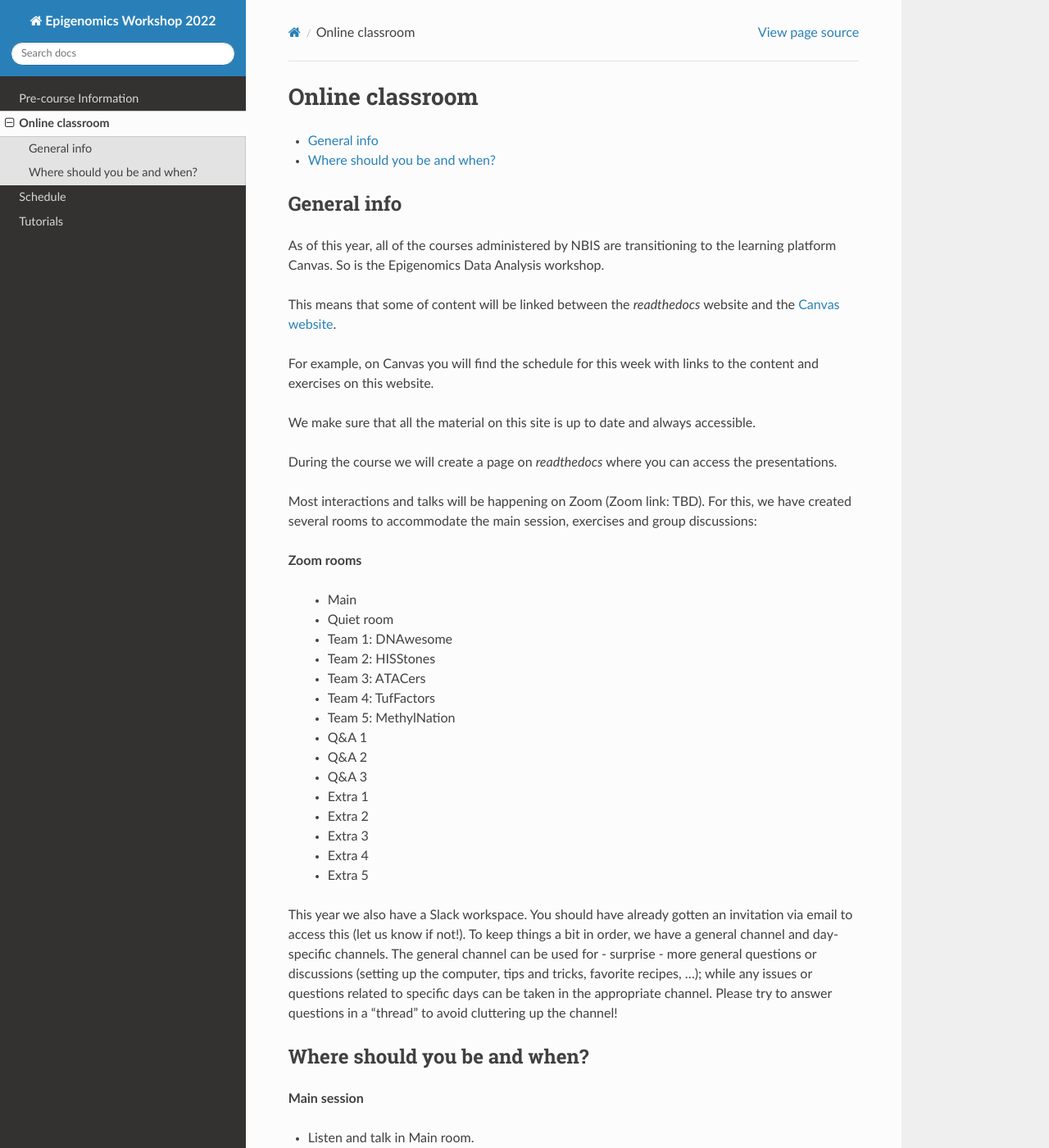
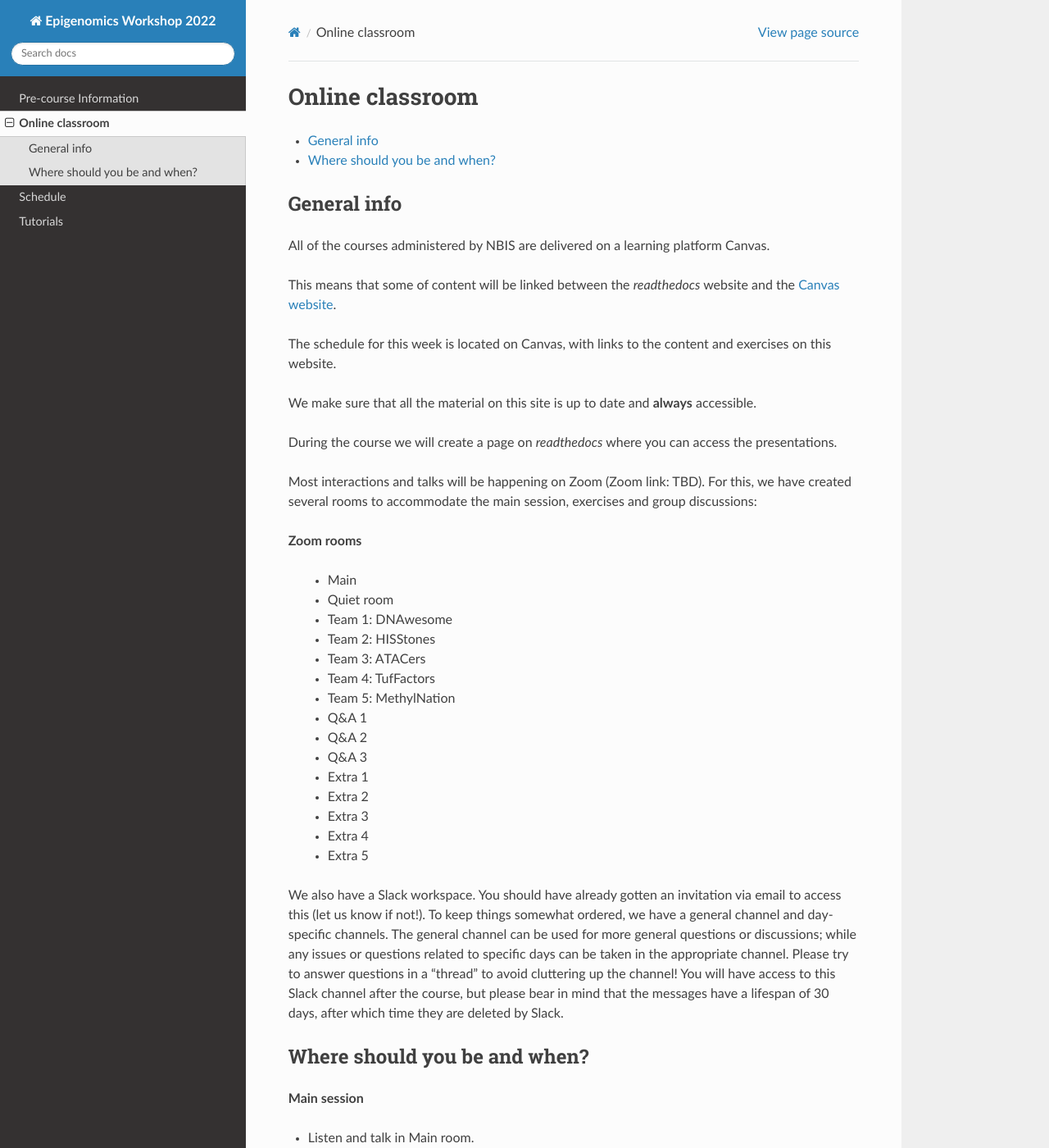
Before and after one commit to NBISweden/workshop-epigenomics-RTDs, a Sphinx documentation site: the page built from docs/content/online-classroom.rst, in a window 1280 px wide and 1400 px high. Shown: the whole window at 82% size. Built offline with Sphinx 7.4.7 and the Read the Docs theme 2.0.0, drawn with Linux system fonts in a browser that asks for light colours.

Commit message:
Update online-classroom.rst

```diff
--- a/docs/content/online-classroom.rst
+++ b/docs/content/online-classroom.rst
@@ -7,13 +7,13 @@ Online classroom
 General info
 -------------
 
-As of this year, all of the courses administered by NBIS are transitioning to the learning platform Canvas. So is the Epigenomics Data Analysis workshop.
+All of the courses administered by NBIS are delivered on a learning platform Canvas.
 
-This means that some of content will be linked between the *readthedocs* website and the `Canvas website <https://uppsala.instructure.com/courses/51975>`_.
+This means that some of content will be linked between the *readthedocs* website and the `Canvas website <https://uppsala.instructure.com/courses/70626>`_.
 
-For example, on Canvas you will find the schedule for this week with links to the content and exercises on this website.
+The schedule for this week is located on Canvas, with links to the content and exercises on this website.
 
-We make sure that all the material on this site is up to date and always accessible.
+We make sure that all the material on this site is up to date and **always** accessible.
 
 During the course we will create a page on *readthedocs* where you can access the presentations.
 
@@ -37,7 +37,7 @@ Most interactions and talks will be happening on Zoom (Zoom link: TBD). For this
   - Extra 4
   - Extra 5
 
-This year we also have a Slack workspace. You should have already gotten an invitation via email to access this (let us know if not!). To keep things a bit in order, we have a general channel and day-specific channels. The general channel can be used for - surprise - more general questions or discussions (setting up the computer, tips and tricks, favorite recipes, ...); while any issues or questions related to specific days can be taken in the appropriate channel. Please try to answer questions in a "thread" to avoid cluttering up the channel!
+We also have a Slack workspace. You should have already gotten an invitation via email to access this (let us know if not!). To keep things somewhat ordered, we have a general channel and day-specific channels. The general channel can be used for more general questions or discussions; while any issues or questions related to specific days can be taken in the appropriate channel. Please try to answer questions in a "thread" to avoid cluttering up the channel! You will have access to this Slack channel after the course, but please bear in mind that the messages have a lifespan of 30 days, after which time they are deleted by Slack.
 
 Where should you be and when?
 -----------------------------
```
